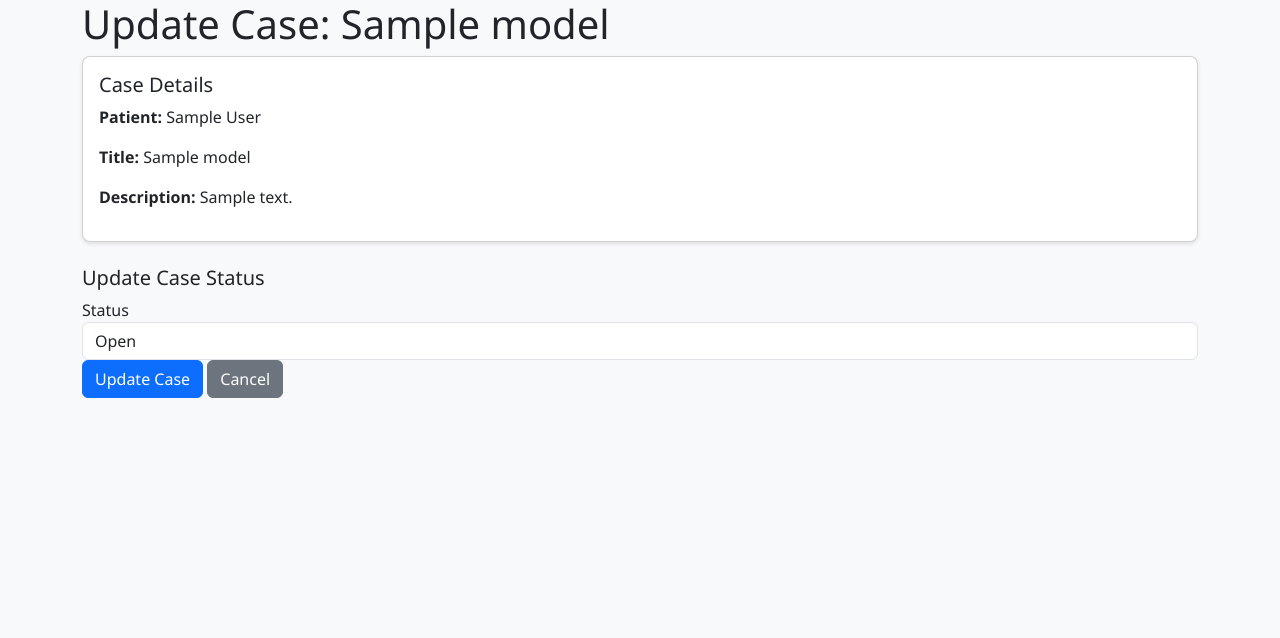
After one commit to Umut-Numanoglu/EmergencyCall, a Yii app: template views/doctor/update.php in a window 1280 px wide. The commit adds this page. Shown: the top 638 px of the page. Run offline with PHP 8.4 and a stand-in for Yii, Linux system fonts and the light colour scheme; the template is opened without the code that fills it: most values are stand-ins (such as "Sample title", 1, 10 or a date in 2020); form fields are guessed from the names that the template uses; data that the repository does not hold is empty; some libraries are stand-ins or nearby versions.

Commit message:
doctor views

```diff
--- /dev/null
+++ b/views/doctor/update.php
@@ -0,0 +1,46 @@
+<?php
+
+/* @var $this yii\web\View */
+/* @var $model app\models\Issue */
+
+use yii\helpers\Html;
+use yii\bootstrap5\ActiveForm;
+
+$this->title = 'Update Case: ' . $model->title;
+$this->params['breadcrumbs'][] = ['label' => 'All Cases', 'url' => ['index']];
+$this->params['breadcrumbs'][] = ['label' => $model->title, 'url' => ['view', 'id' => $model->id]];
+$this->params['breadcrumbs'][] = 'Update';
+?>
+<div class="doctor-update">
+
+    <h1><?= Html::encode($this->title) ?></h1>
+
+    <div class="card">
+        <div class="card-body">
+            <h5>Case Details</h5>
+            <p><strong>Patient:</strong> <?= Html::encode($model->patient->getFullName()) ?></p>
+            <p><strong>Title:</strong> <?= Html::encode($model->title) ?></p>
+            <p><strong>Description:</strong> <?= nl2br(Html::encode($model->description)) ?></p>
+        </div>
+    </div>
+
+    <div class="mt-4">
+        <h5>Update Case Status</h5>
+
+        <?php $form = ActiveForm::begin(); ?>
+
+        <?= $form->field($model, 'status')->dropDownList([
+            'open' => 'Open',
+            'in_progress' => 'In Progress',
+            'closed' => 'Closed',
+        ]) ?>
+
+        <div class="form-group">
+            <?= Html::submitButton('Update Case', ['class' => 'btn btn-primary']) ?>
+            <?= Html::a('Cancel', ['view', 'id' => $model->id], ['class' => 'btn btn-secondary']) ?>
+        </div>
+
+        <?php ActiveForm::end(); ?>
+    </div>
+
+</div>
```
Also changed, not shown: views/doctor/view.php (+19 -1 lines).
